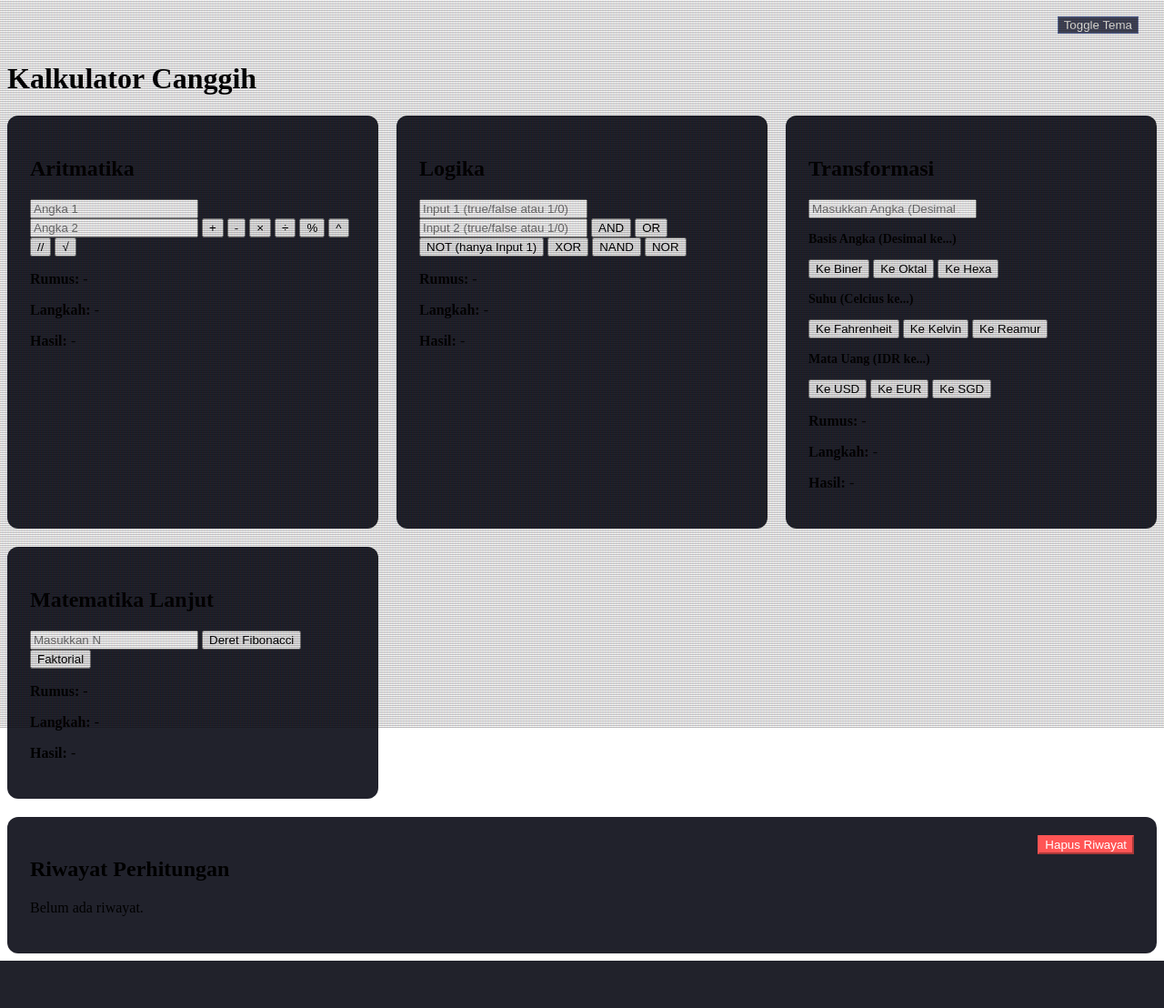
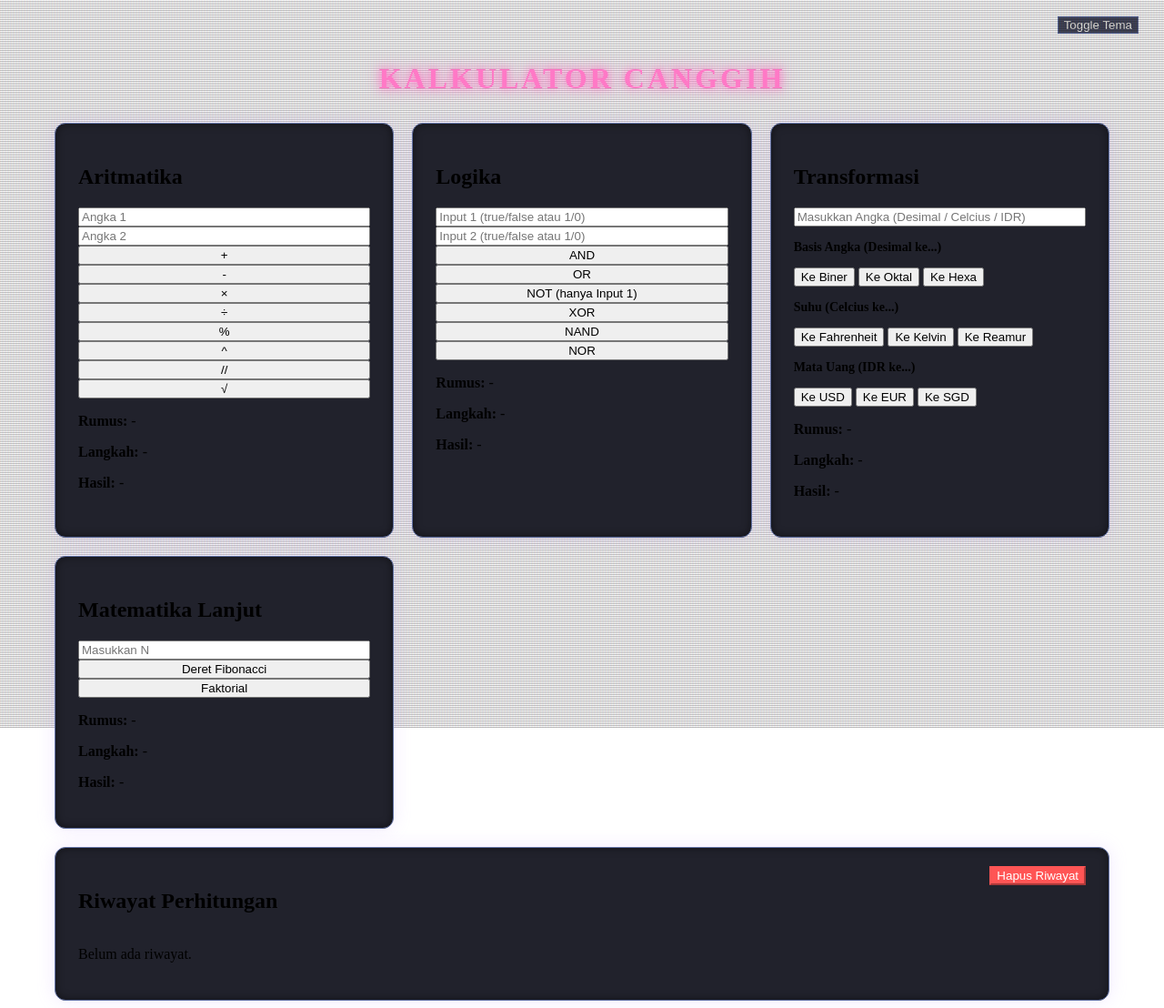
Before and after one commit to ihyamiftahurrohman/PROJECT_KALKULATOR1, a Python web app: template templates/index.html in a window 1280 px wide. Shown: the whole page at 91% size. Before the commit the page ends 1056 px from the top, so only its background shows below. Run offline with Jinja, Linux system fonts and the light colour scheme; the template is opened without the code that fills it, so the values that code supplies are empty.

Commit message:
Perbaikan tampilan card dan container grid

```diff
--- a/static/css/style.css
+++ b/static/css/style.css
@@ -33,14 +33,35 @@ body::after {
     pointer-events: none;
 }
 
+h1 {
+    text-align: center;
+    color: #ff79c6; /* Dracula Pink */
+    text-transform: uppercase;
+    letter-spacing: 3px;
+    text-shadow: 0 0 10px #ff79c6, 0 0 20px #ff79c6;
+    margin-bottom: 30px;
+    position: relative;
+    z-index: 3;
+}
+
 .container {
     display: grid;
     grid-template-columns: repeat(auto-fit, minmax(350px, 1fr));
     gap: 20px;
+    max-width: 1200px;
+    margin: 0 auto;
+    padding: 0 20px;
 }
 
 .card {
     padding: 25px;
-    background: #21222c;
+    background: #21222c; /* Dracula dark bg */
+    border: 1px solid #6272a4; /* Dracula comment */
     border-radius: 12px;
+    box-shadow: 0 0 20px rgba(189, 147, 249, 0.2), inset 0 0 10px rgba(0,0,0,0.5);
+    position: relative;
+    z-index: 3;
+    transition: 0.3s;
+    display: flex;
+    flex-direction: column;
 }
```
